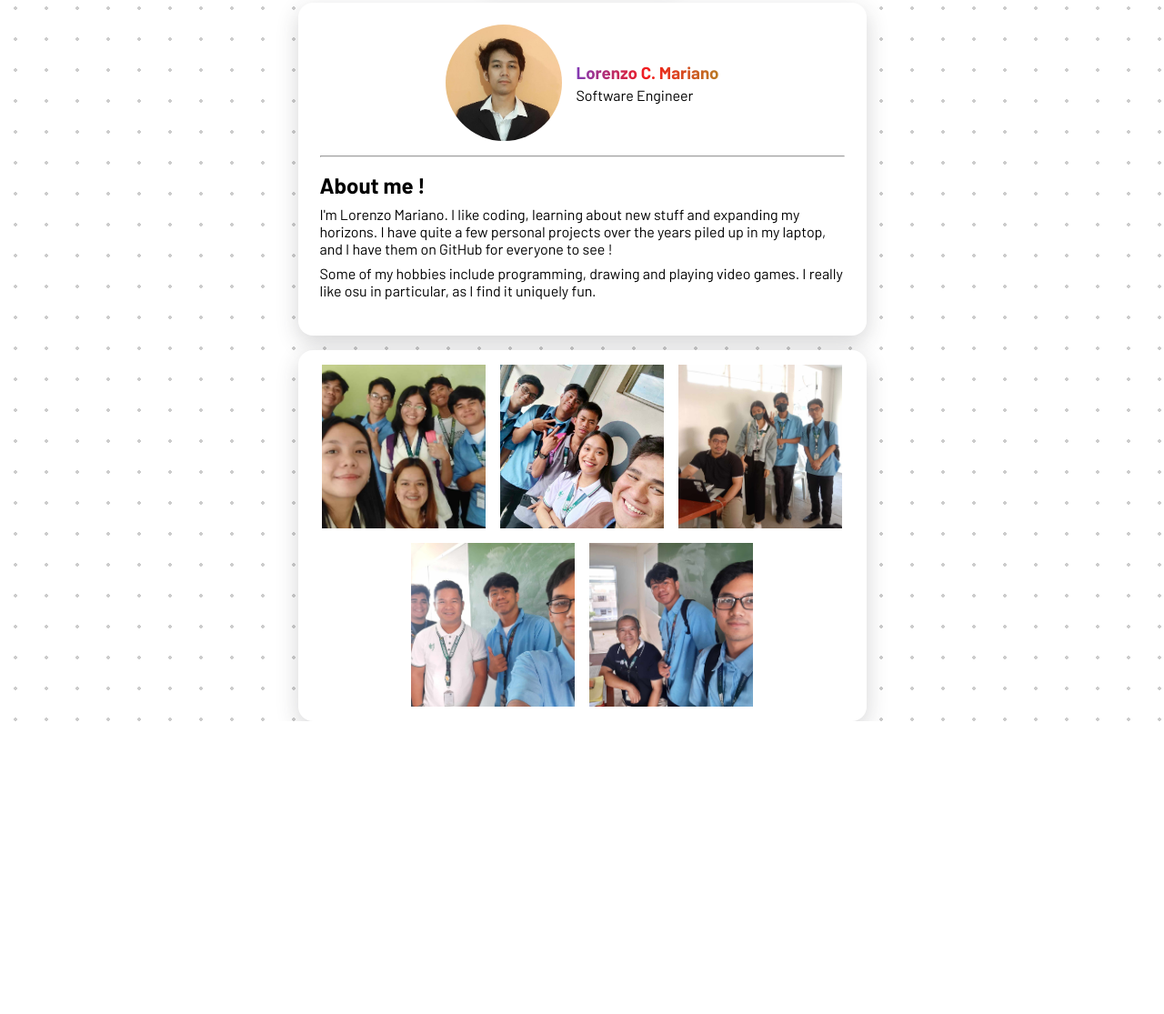
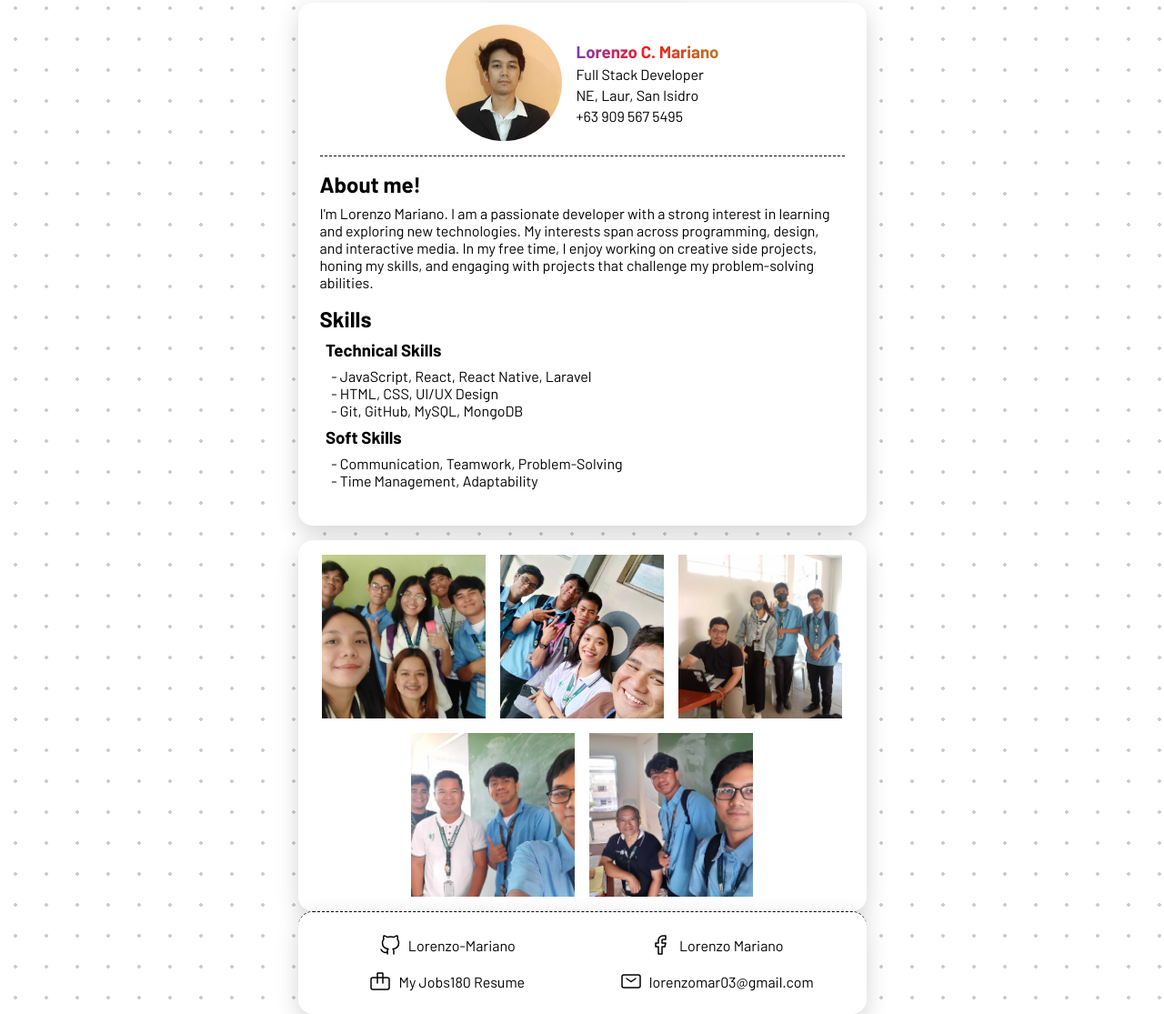
Before and after one commit to Lorenzo-Mariano/ssp-portfolio, a plain HTML site: page index.html in a window 1280 px wide. Shown: the part 76-1191 px from the top of the page at 91% size. Before the commit the page ends 869 px from the top, so only its background shows below. Drawn offline with Linux system fonts and the light colour scheme.

Commit message:
Final requirements update

```diff
--- a/index.html
+++ b/index.html
@@ -13,29 +13,76 @@
 </head>
 
 <body>
-    <nav><a href="index.html">Profile</a><a href="projects.html">Projects</a><a href="references.html">References</a></nav>
+  <nav><a href="index.html">Profile</a><a href="projects.html">Projects</a><a href="certificates.html">Certificates</a></nav>
   <section class="profile-wrapper shadow">
     <section class="profile-header"><img src="assets/images/profile-pic.jpg" alt="profile picture lorenzo mariano">
       <div>
-          <h1 class="gradient">Lorenzo C. Mariano</h1><span>Software Engineer</span>
+        <h1 class="gradient">Lorenzo C. Mariano</h1>
+        <span>Full Stack Developer</span>
+        <span>NE, Laur, San Isidro</span>
+        <span> +63 909 567 5495</span>
       </div>
     </section>
-      <hr>
+    <!-- <hr> -->
     <section class="profile-details">
       <div class="profile-item">
-          <h2>About me !</h2>
-          <p>I'm Lorenzo Mariano. I like coding, learning about
-            new stuff and expanding my horizons. I have quite a few personal projects over the years piled up in my laptop,
-            and I have them on GitHub for everyone to see ! </p>
-          <p>Some of my hobbies include programming,
-            drawing and playing video games. I really like osu in particular,
-            as I find it uniquely fun. </p>
+        <h2>About me!</h2>
+        <p>
+          I'm Lorenzo Mariano. I am a passionate developer with a strong interest in learning and exploring new technologies. My interests span across programming, design, and interactive media. In my free time, I enjoy working on creative side projects, honing my skills, and engaging with projects that challenge my problem-solving abilities.
+        </p>
+      </div>
+
+      <div class="profile-item">
+        <h2>Skills</h2>
+        <h3>Technical Skills</h3>
+        <ul>
+          <li>- JavaScript, React, React Native, Laravel</li>
+          <li>- HTML, CSS, UI/UX Design</li>
+          <li>- Git, GitHub, MySQL, MongoDB</li>
+        </ul>
+        <h3>Soft Skills</h3>
+        <ul>
+          <li>- Communication, Teamwork, Problem-Solving</li>
+          <li>- Time Management, Adaptability</li>
+        </ul>
       </div>
     </section>
   </section>
   <section class="gallery shadow">
-      <dialog></dialog><img src="assets/images/with maam elsie.jpg"><img src="assets/images/with maam raquel.jpg"><img src="assets/images/with ser bads better.jpeg"><img src="assets/images/with ser jes.jpg"><img src="assets/images/with sir john.jpg">
+    <dialog></dialog>
+    <img src="assets/images/with maam elsie.jpg">
+    <img src="assets/images/with maam raquel.jpg">
+    <img src="assets/images/with ser bads better.jpeg">
+    <img src="assets/images/with ser jes.jpg">
+    <img src="assets/images/with sir john.jpg">
   </section>
+
+
+  <footer class="shadow">
+    <div class="contact-item">
+      <img src="assets/icons/github.svg" alt="github icon">
+      <a href="https://github.com/Lorenzo-Mariano">Lorenzo-Mariano</a>
+    </div>
+
+    <div class="contact-item">
+      <img src="assets/icons/facebook.svg" alt="facebook icon">
+      <a href="https://www.facebook.com/profile.php?id=100005753209498">
+        Lorenzo Mariano
+      </a>
+    </div>
+
+    <div class="contact-item">
+      <img src="assets/icons/handbag.svg" alt="work icon">
+      <a href="https://lorenzomariano.jobs180.com/">
+        My Jobs180 Resume
+      </a>
+    </div>
+
+    <div class="contact-item">
+      <img src="assets/icons/mail.svg" alt="email icon">
+      <a>lorenzomar03@gmail.com</a>
+    </div>
+  </footer>
 </body>
 
 </html>
--- /dev/null
+++ b/styles/certificates.css
@@ -0,0 +1,48 @@
+body {
+  max-width: 625px;
+  margin: 0 auto;
+  padding: 1rem;
+}
+
+h1 {
+  margin-bottom: 2rem;
+}
+
+.contacts-wrapper {
+  display: flex;
+  flex-wrap: wrap;
+  justify-content: space-evenly;
+
+
+  gap: 1.25rem;
+  padding: 1rem;
+  background-color: #fff;
+}
+
+.contact-item {
+  display: flex;
+  align-items: center;
+  justify-content: center;
+  gap: 0.5em;
+}
+
+.contact-item:hover {
+  transform: scale(1.05);
+  transition: all 100ms ease-in-out;
+}
+
+img {
+  max-width: 100%;
+  border-radius: 1rem;
+}
+
+@media screen and (max-width: 625px) {
+  main {
+    padding: unset;
+  }
+
+  .contacts-wrapper {
+    flex-direction: column;
+    align-items: flex-start;
+  }
+}
--- a/styles/global.css
+++ b/styles/global.css
@@ -65,6 +65,30 @@ a:hover {
   background-clip: clip;
 }
 
+hr {
+  border-style: solid;
+}
+
+footer {
+  display: grid;
+  grid-template-columns: 1fr 1fr;
+  grid-template-rows: 1fr 1fr;
+
+  background-color: #fff;
+
+  border-top: 1px dashed #000;
+  padding: 1rem;
+  border-radius: 1rem;
+}
+
+footer .contact-item {
+  display: flex;
+  align-items: center;
+  justify-content: center;
+  gap: 0.5em;
+  padding: 0.5rem;
+}
+
 @media screen and (max-width: 625px) {
   .shadow {
     box-shadow: none;
--- a/styles/index.css
+++ b/styles/index.css
@@ -4,9 +4,6 @@ body {
 }
 
 .profile-wrapper {
-  /* max-width: 625px; */
-  /* margin: 0 auto; */
-
   border-radius: 1rem;
   padding: 1.5rem;
 
@@ -35,8 +32,26 @@ body {
 }
 
 .profile-details {
+  display: flex;
+  flex-direction: column;
+
+  gap: 1rem;
+  border-top: 1px dashed #000;
+
   padding-top: 1rem;
   padding-bottom: 1rem;
+}
+
+ul {
+  list-style: none;
+}
+
+.profile-item>h3 {
+  margin-left: 0.4rem;
+}
+
+li {
+  margin-left: 0.8rem;
 }
 
 .profile-item {
--- a/styles/projects.css
+++ b/styles/projects.css
@@ -1,4 +1,4 @@
-main {
+body {
   max-width: 900px;
   padding: 1rem;
   margin: 0 auto;
@@ -37,7 +37,7 @@ h1 {
   flex: 3;
 }
 
-img {
+.projects-wrapper img {
   height: 150px;
   width: 150px;
 
```
Also changed, not shown: certificates.html (added, +48 -0 lines), projects.html (+27 -5 lines), references.html (deleted, +0 -56 lines), styles/references.css (deleted, +0 -43 lines), assets/certs/AWS Cert Lorenzo Mariano.png (added). Lines whose indentation alone changed are shown as unchanged.
